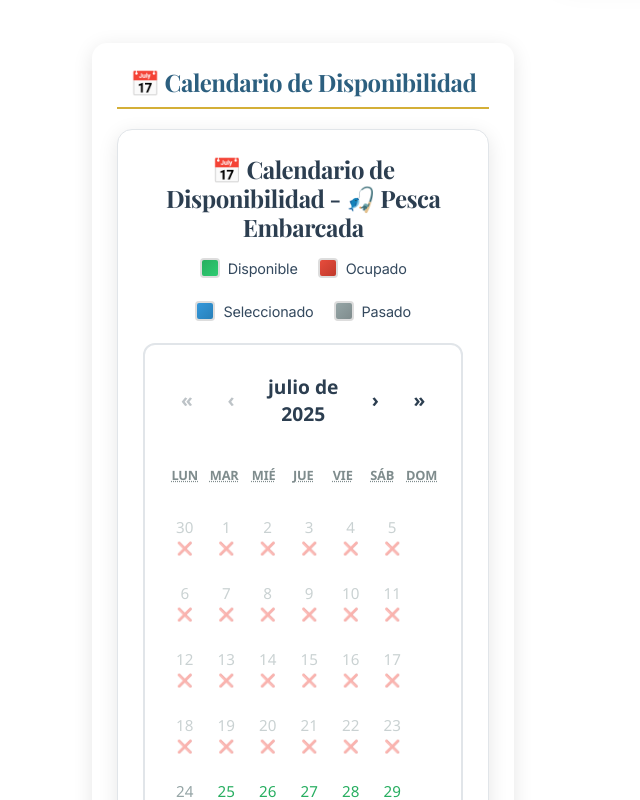
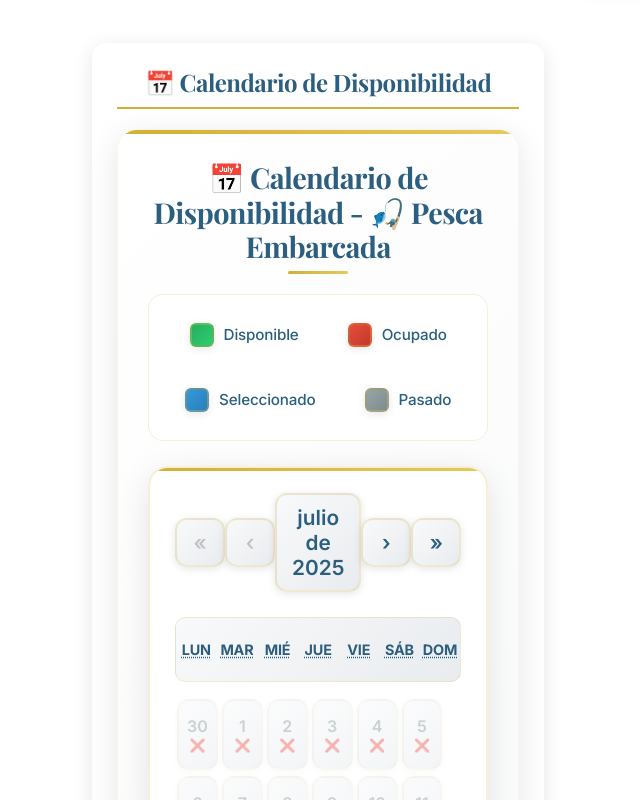
Before and after one commit to Macagonzalezamico/bvida, a React (Vite) app in the folder frontend/: page /reservas in a window 1280 px wide. Shown: the part 1820-2620 px from the top of the page, without its empty margins (0-640 px from the left). Built offline with nearby package versions, Linux system fonts and the light colour scheme; no server answers.

Commit message:
Mejorar distribución y diseño del calendario - Diseño moderno con gradientes y mejor organización

```diff
--- a/frontend/src/styles/CalendarioTurnero.css
+++ b/frontend/src/styles/CalendarioTurnero.css
@@ -1,11 +1,23 @@
 /* Estilos para el Calendario de Turnero */
 .calendario-turnero-container {
-  background: white;
-  border-radius: 15px;
-  padding: 25px;
-  box-shadow: 0 5px 20px rgba(0, 0, 0, 0.1);
-  border: 1px solid #e1e5e9;
-  margin-bottom: 20px;
+  background: linear-gradient(135deg, #ffffff 0%, #f8f9fa 100%);
+  border-radius: 20px;
+  padding: 30px;
+  box-shadow: 0 8px 32px rgba(0, 0, 0, 0.1);
+  border: 1px solid rgba(212, 175, 55, 0.1);
+  margin-bottom: 30px;
+  position: relative;
+  overflow: hidden;
+}
+
+.calendario-turnero-container::before {
+  content: '';
+  position: absolute;
+  top: 0;
+  left: 0;
+  right: 0;
+  height: 4px;
+  background: linear-gradient(90deg, #D4AF37, #E6C85C);
 }
 
 .calendario-header {
@@ -13,33 +25,62 @@
 }
 
 .calendario-header h3 {
-  margin: 0 0 15px 0;
-  color: #2c3e50;
-  font-size: 1.5rem;
+  margin: 0 0 20px 0;
+  color: #2C5F7F;
+  font-size: 1.8rem;
   text-align: center;
+  font-weight: 700;
+  position: relative;
+  padding-bottom: 10px;
+}
+
+.calendario-header h3::after {
+  content: '';
+  position: absolute;
+  bottom: 0;
+  left: 50%;
+  transform: translateX(-50%);
+  width: 60px;
+  height: 3px;
+  background: linear-gradient(90deg, #D4AF37, #E6C85C);
+  border-radius: 2px;
 }
 
 .calendario-leyenda {
   display: flex;
   justify-content: center;
-  gap: 20px;
+  gap: 25px;
   flex-wrap: wrap;
-  margin-bottom: 20px;
+  margin-bottom: 25px;
+  padding: 20px;
+  background: rgba(255, 255, 255, 0.8);
+  border-radius: 15px;
+  border: 1px solid rgba(212, 175, 55, 0.2);
 }
 
 .leyenda-item {
   display: flex;
   align-items: center;
-  gap: 8px;
-  font-size: 0.9rem;
-  color: #34495e;
+  gap: 10px;
+  font-size: 0.95rem;
+  color: #2C5F7F;
+  font-weight: 500;
+  padding: 8px 12px;
+  border-radius: 8px;
+  transition: all 0.3s ease;
+}
+
+.leyenda-item:hover {
+  background: rgba(212, 175, 55, 0.1);
+  transform: translateY(-1px);
 }
 
 .leyenda-color {
-  width: 20px;
-  height: 20px;
-  border-radius: 4px;
-  border: 2px solid #ddd;
+  width: 24px;
+  height: 24px;
+  border-radius: 6px;
+  border: 2px solid rgba(212, 175, 55, 0.3);
+  box-shadow: 0 2px 8px rgba(0, 0, 0, 0.1);
 }
 
 .leyenda-color.disponible {
@@ -62,6 +103,8 @@
   position: relative;
   display: flex;
   justify-content: center;
+  align-items: center;
+  min-height: 400px;
 }
 
 .calendario-loading {
@@ -95,35 +138,54 @@
 /* Estilos del calendario react-calendar */
 .calendario-personalizado {
   width: 100%;
-  max-width: 400px;
+  max-width: 450px;
   background: white;
-  border: 2px solid #e1e5e9;
-  border-radius: 12px;
-  padding: 20px;
-  font-family: 'Segoe UI', Tahoma, Geneva, Verdana, sans-serif;
+  border: 2px solid rgba(212, 175, 55, 0.2);
+  border-radius: 20px;
+  padding: 25px;
+  font-family: 'Inter', sans-serif;
+  box-shadow: 0 8px 32px rgba(0, 0, 0, 0.1);
+  position: relative;
+  overflow: hidden;
+}
+
+.calendario-personalizado::before {
+  content: '';
+  position: absolute;
+  top: 0;
+  left: 0;
+  right: 0;
+  height: 3px;
+  background: linear-gradient(90deg, #D4AF37, #E6C85C);
 }
 
 .calendario-personalizado .react-calendar__navigation {
   display: flex;
-  margin-bottom: 20px;
+  margin-bottom: 25px;
+  align-items: center;
+  justify-content: space-between;
 }
 
 .calendario-personalizado .react-calendar__navigation button {
-  background: none;
-  border: none;
-  font-size: 1.2rem;
+  background: linear-gradient(135deg, #f8f9fa 0%, #e9ecef 100%);
+  border: 2px solid rgba(212, 175, 55, 0.2);
+  font-size: 1.3rem;
   font-weight: 600;
-  color: #2c3e50;
+  color: #2C5F7F;
   cursor: pointer;
-  padding: 8px 12px;
-  border-radius: 8px;
+  padding: 10px 15px;
+  border-radius: 12px;
   transition: all 0.3s ease;
-  min-width: 44px;
+  min-width: 50px;
+  box-shadow: 0 2px 8px rgba(0, 0, 0, 0.1);
 }
 
 .calendario-personalizado .react-calendar__navigation button:hover {
-  background: #f8f9fa;
-  color: #3498db;
+  background: linear-gradient(135deg, #D4AF37 0%, #E6C85C 100%);
+  color: white;
+  border-color: #D4AF37;
+  transform: translateY(-2px);
+  box-shadow: 0 4px 15px rgba(212, 175, 55, 0.3);
 }
 
 .calendario-personalizado .react-calendar__navigation button:disabled {
@@ -132,18 +194,28 @@
 }
 
 .calendario-personalizado .react-calendar__navigation__label {
-  font-size: 1.3rem;
+  font-size: 1.5rem;
   font-weight: 700;
-  color: #2c3e50;
+  color: #2C5F7F;
   flex-grow: 1;
+  text-align: center;
+  padding: 10px;
+  background: linear-gradient(135deg, #f8f9fa 0%, #e9ecef 100%);
+  border-radius: 12px;
+  border: 2px solid rgba(212, 175, 55, 0.2);
+  box-shadow: 0 2px 8px rgba(0, 0, 0, 0.1);
 }
 
 .calendario-personalizado .react-calendar__month-view__weekdays {
   text-transform: uppercase;
-  font-weight: 600;
-  font-size: 0.8rem;
-  color: #7f8c8d;
-  margin-bottom: 10px;
+  font-weight: 700;
+  font-size: 0.9rem;
+  color: #2C5F7F;
+  margin-bottom: 15px;
+  background: linear-gradient(135deg, #f8f9fa 0%, #e9ecef 100%);
+  border-radius: 10px;
+  padding: 10px 0;
+  border: 1px solid rgba(212, 175, 55, 0.2);
 }
 
 .calendario-personalizado .react-calendar__month-view__weekdays__weekday {
@@ -159,19 +231,21 @@
 
 .calendario-personalizado .react-calendar__tile {
   position: relative;
-  background: none;
-  border: none;
-  padding: 12px 8px;
-  border-radius: 8px;
+  background: linear-gradient(135deg, #f8f9fa 0%, #e9ecef 100%);
+  border: 2px solid rgba(212, 175, 55, 0.1);
+  padding: 15px 10px;
+  border-radius: 12px;
   cursor: pointer;
   transition: all 0.3s ease;
-  font-weight: 500;
-  font-size: 0.95rem;
-  min-height: 50px;
+  font-weight: 600;
+  font-size: 1rem;
+  min-height: 60px;
   display: flex;
   flex-direction: column;
   align-items: center;
   justify-content: center;
+  margin: 2px;
+  box-shadow: 0 2px 8px rgba(0, 0, 0, 0.05);
 }
 
 .calendario-personalizado .react-calendar__tile:hover {
```
